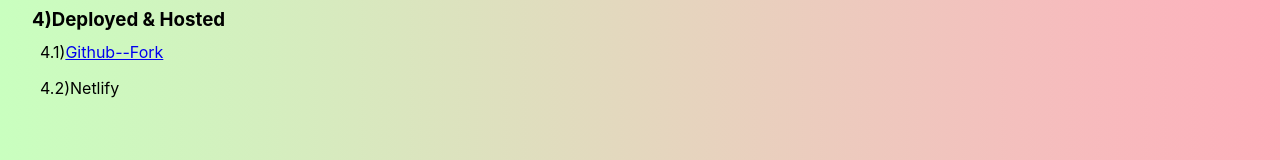
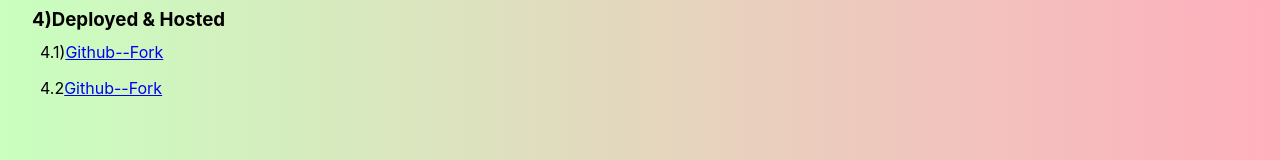
Before and after one commit to ioumesh/pokemon, a React (Create React App) app: page /features in a window 1280 px wide. Shown: the part 507-667 px from the top of the page. Built offline with nearby package versions, Linux system fonts and the light colour scheme.

Commit message:
redirect added

```diff
--- a/src/pages/Features/Features.jsx
+++ b/src/pages/Features/Features.jsx
@@ -29,7 +29,16 @@ const Features = () => {
               Github--Fork
             </a>
           </li>
-          <li>4.2)Netlify</li>
+          <li>
+            4.2
+            <a
+              href="https://pokemonrevirt.netlify.app/"
+              target="_blank"
+              rel="noreferrer"
+            >
+              Github--Fork
+            </a>
+          </li>
         </ul>
       </div>
     </>
```
Also changed, not shown: 1 other file (tests, documents, lock files or other folders).
